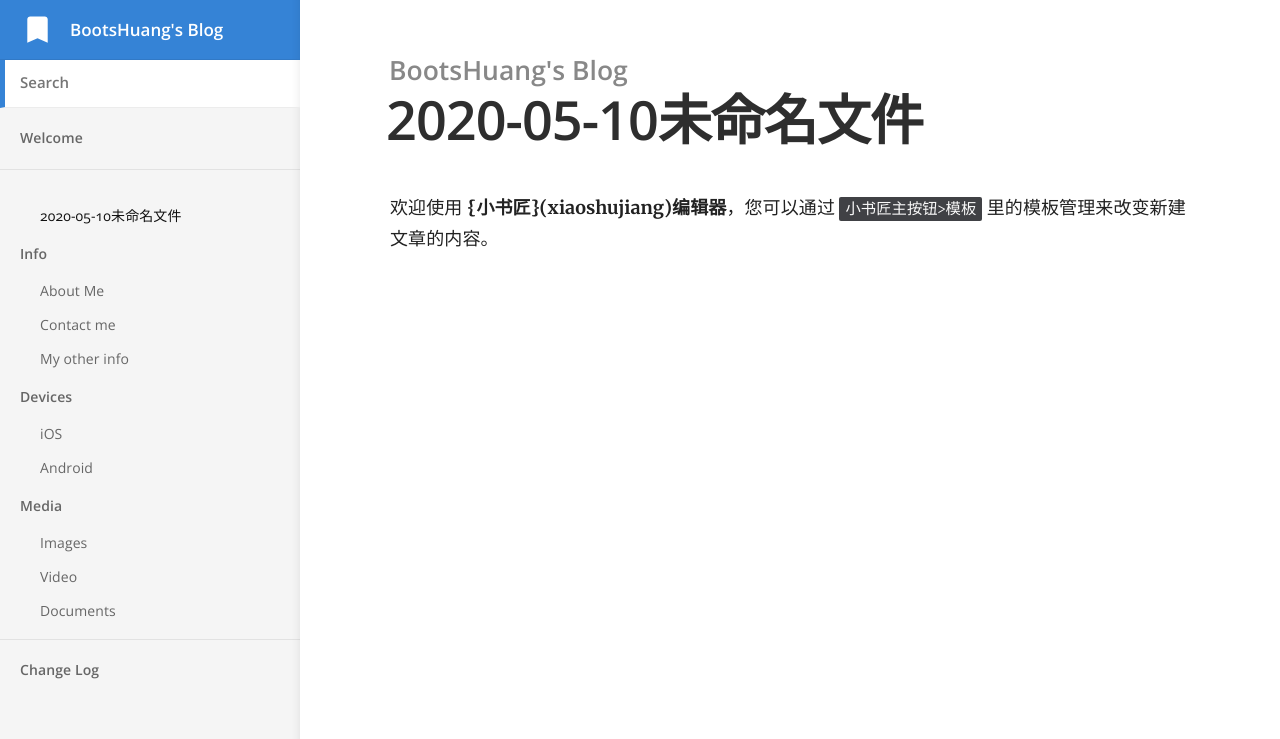
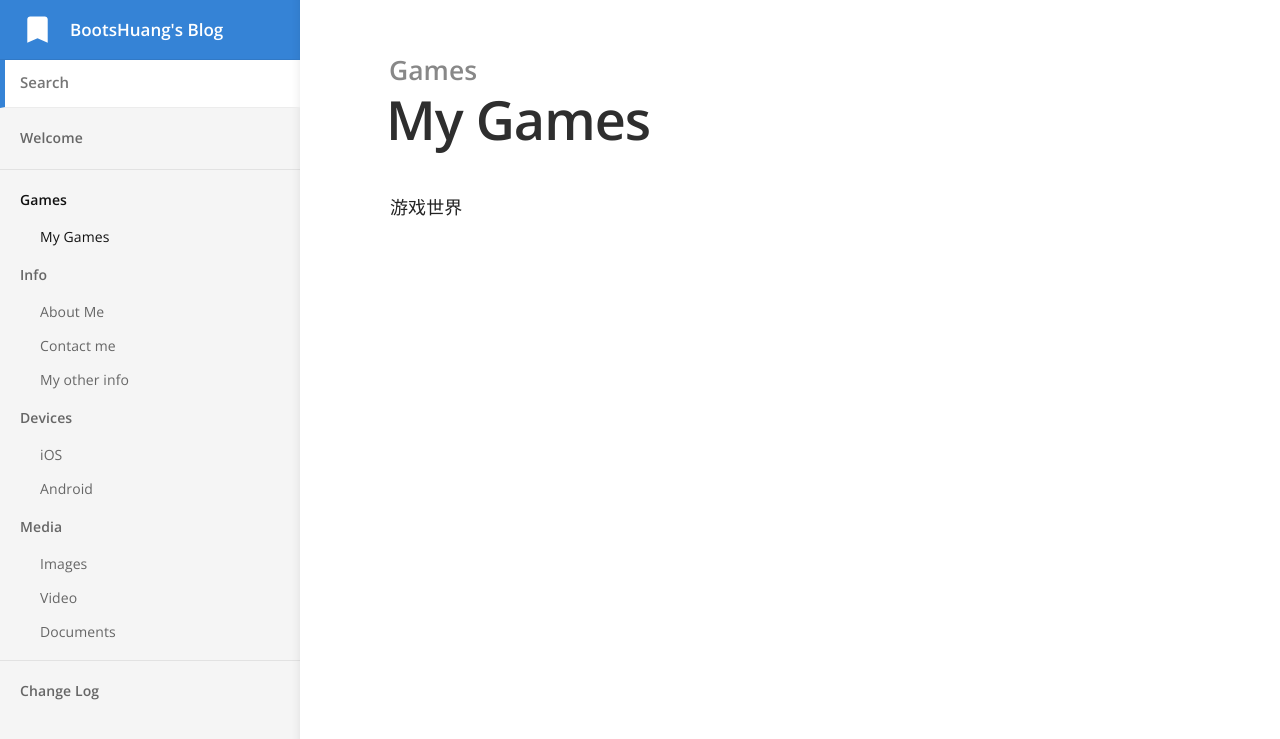
Before and after one commit to BootsHuang/BootsHuang.github.io, a Jekyll site: the page built from _docs/2020-05-10-My games.md, in a window 1280 px wide. Shown: the top 739 px of the page. Built offline with Jekyll 4.4.1, drawn with Linux system fonts in a browser that asks for light colours.

Commit message:
修改文件: _docs/2020-05-10-My games.md

```diff
--- a/_docs/2020-05-10-My games.md
+++ b/_docs/2020-05-10-My games.md
@@ -1,9 +1,8 @@
 ---
-title: 2020-05-10未命名文件
-tags: 新建,模板,小书匠
-renderNumberedHeading: true
-grammar_cjkRuby: true
+title: My Games
+category: Games
+order: 1
 ---
 
 
-欢迎使用 **{小书匠}(xiaoshujiang)编辑器**，您可以通过 `小书匠主按钮>模板` 里的模板管理来改变新建文章的内容。
+游戏世界
```
